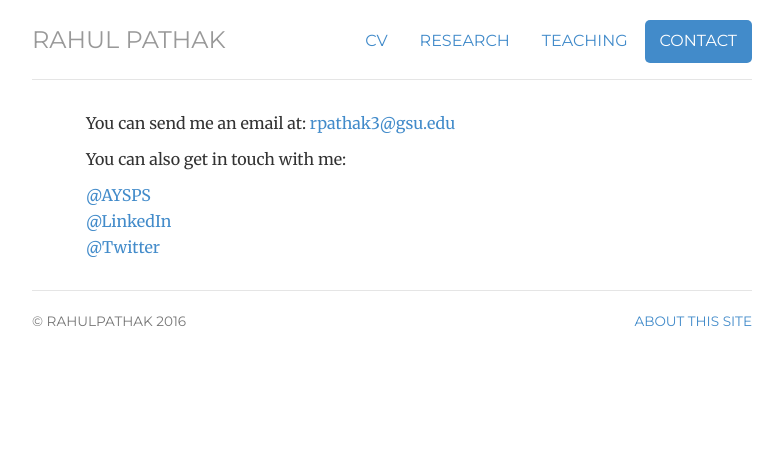
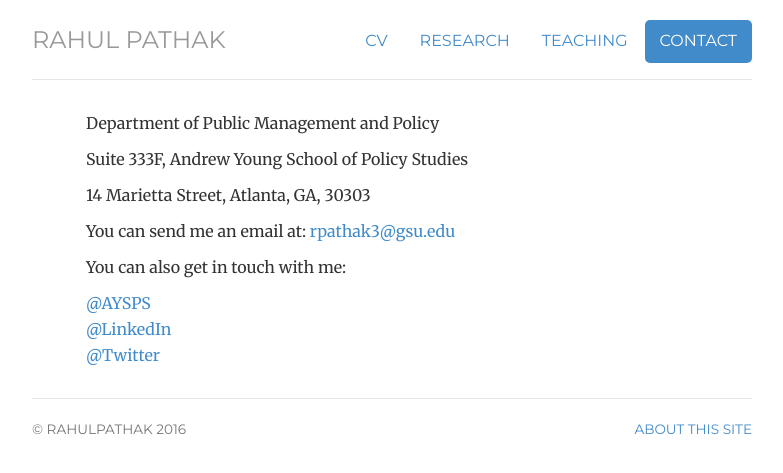
Before and after one commit to pathak-rahul/pathak-rahul.github.io, a Jekyll site: the page built from contact/index.html, in a window 1280 px wide. Shown: the top 473 px of the page, without its empty margins (248-1031 px from the left). Built offline with Jekyll 4.4.1, drawn with Linux system fonts in a browser that asks for light colours.

Commit message:
Update index.html

```diff
--- a/contact/index.html
+++ b/contact/index.html
@@ -8,6 +8,10 @@ contact: active
 description: Contact information for Rahul Pathak.
 ---
 <div class="contact">
+
+	<p>Department of Public Management and Policy </p>
+	<p>Suite 333F, Andrew Young School of Policy Studies</p>
+	<p>14 Marietta Street, Atlanta, GA, 30303 </p>
 
 	<p>You can send me an email at: <a href="mailto:rpathak3@gsu.edu">rpathak3@gsu.edu</a></p>
 
```
